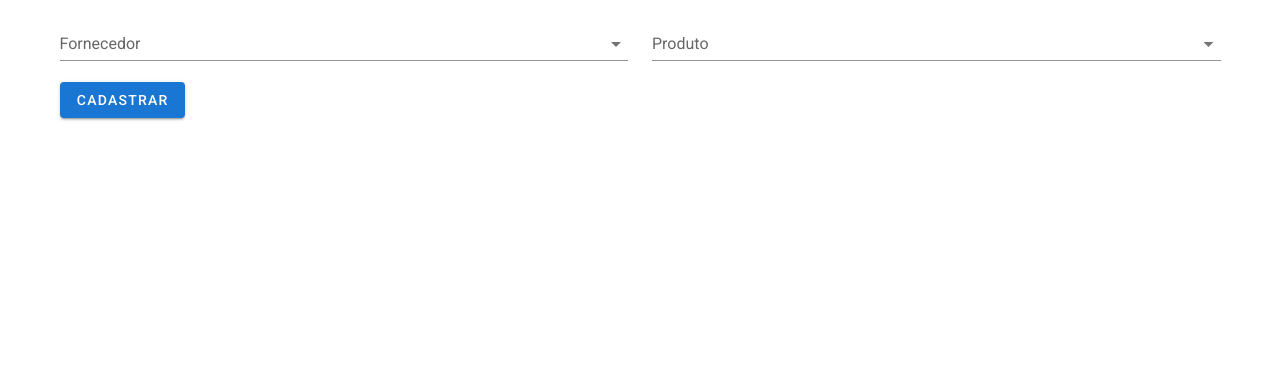
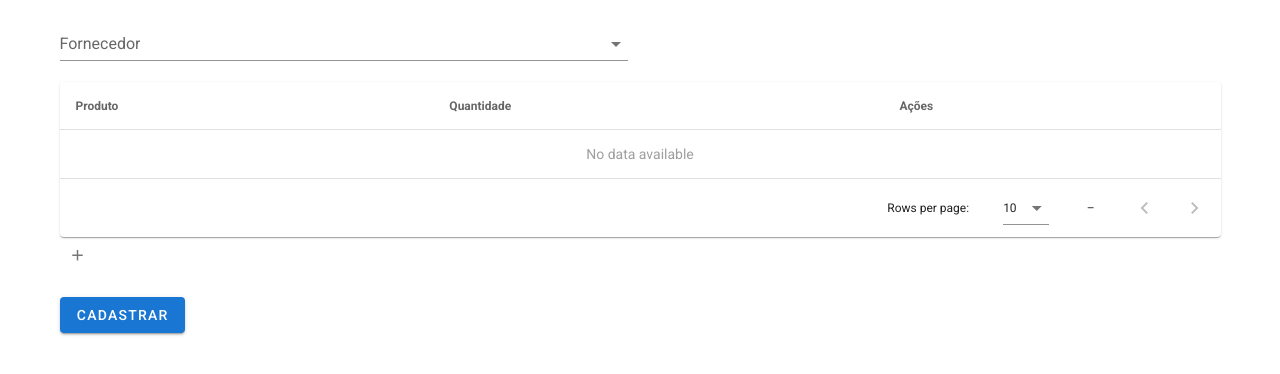
Before and after one commit to sleonardoaugusto/pos-frontend, a Vue app: page /estoque/entrada in a window 1280 px wide. Shown: the top 374 px of the page. Built offline with nearby package versions, Linux system fonts and the light colour scheme; data requests are answered from the project's data file; what vue-the-mask would draw is missing.

Commit message:
WIP: Products table

```diff
--- /dev/null
+++ b/src/components/Product/ProductTableRow.vue
@@ -0,0 +1,42 @@
+<template>
+  <div>
+    <v-data-table :headers="headers" :items="products" class="elevation-1">
+      <template v-slot:item.actions="{ item }">
+        <v-btn
+          :id="`remove-product-${item.id}`"
+          @click="productRemove(item.id)"
+          icon
+        >
+          <v-icon size="18"> mdi-delete </v-icon>
+        </v-btn>
+      </template>
+    </v-data-table>
+    <v-btn id="add-product" @click="productAdd" icon>
+      <v-icon size="18"> mdi-plus </v-icon>
+    </v-btn>
+  </div>
+</template>
+
+<script>
+export default {
+  name: 'ProductTableRow',
+  data: () => ({
+    headers: [
+      { text: 'Produto', value: 'name' },
+      { text: 'Quantidade', value: 'qty' },
+      { text: 'Ações', value: 'actions' }
+    ],
+    products: []
+  }),
+  methods: {
+    productAdd() {
+      this.products.push({ id: Math.random(), name: Math.random() })
+    },
+    productRemove(productId) {
+      this.products = this.products.filter(product => product.id !== productId)
+    }
+  }
+}
+</script>
+
+<style scoped></style>
--- a/src/views/Stock/StockEntry.vue
+++ b/src/views/Stock/StockEntry.vue
@@ -8,8 +8,8 @@
           :value="form.provider"
         />
       </v-col>
-      <v-col cols="12" md="6">
-        <ProductSelect />
+      <v-col cols="12" md="12">
+        <ProductTableRow />
       </v-col>
     </v-row>
     <v-row>
@@ -23,11 +23,11 @@
 <script>
 import AppProviderSelect from '@/components/ui/AppProviderSelect'
 import formValidations from '@/mixins/formValidations'
-import ProductSelect from '@/components/Product/ProductSelect'
+import ProductTableRow from '@/components/Product/ProductTableRow'
 
 export default {
   name: 'StockEntry',
-  components: { ProductSelect, AppProviderSelect },
+  components: { ProductTableRow, AppProviderSelect },
   mixins: [formValidations],
   data: () => ({
     form: {
```
Also changed, not shown: 1 other file (tests, documents, lock files or other folders).
